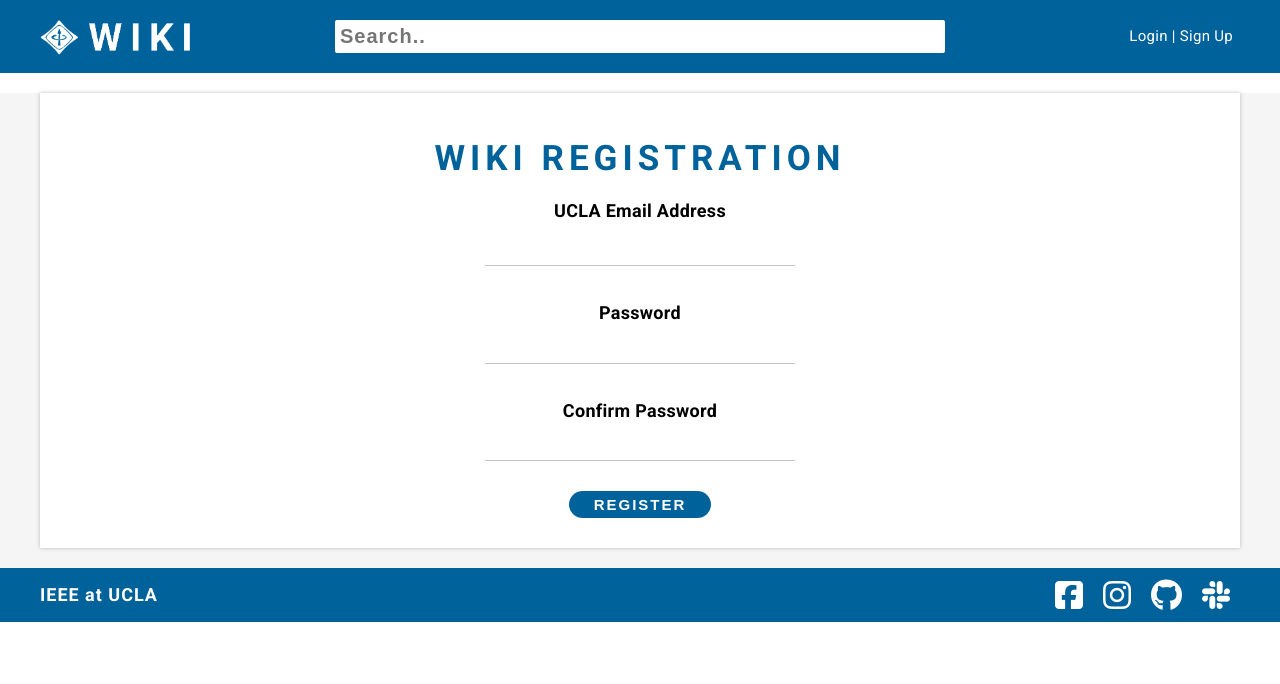
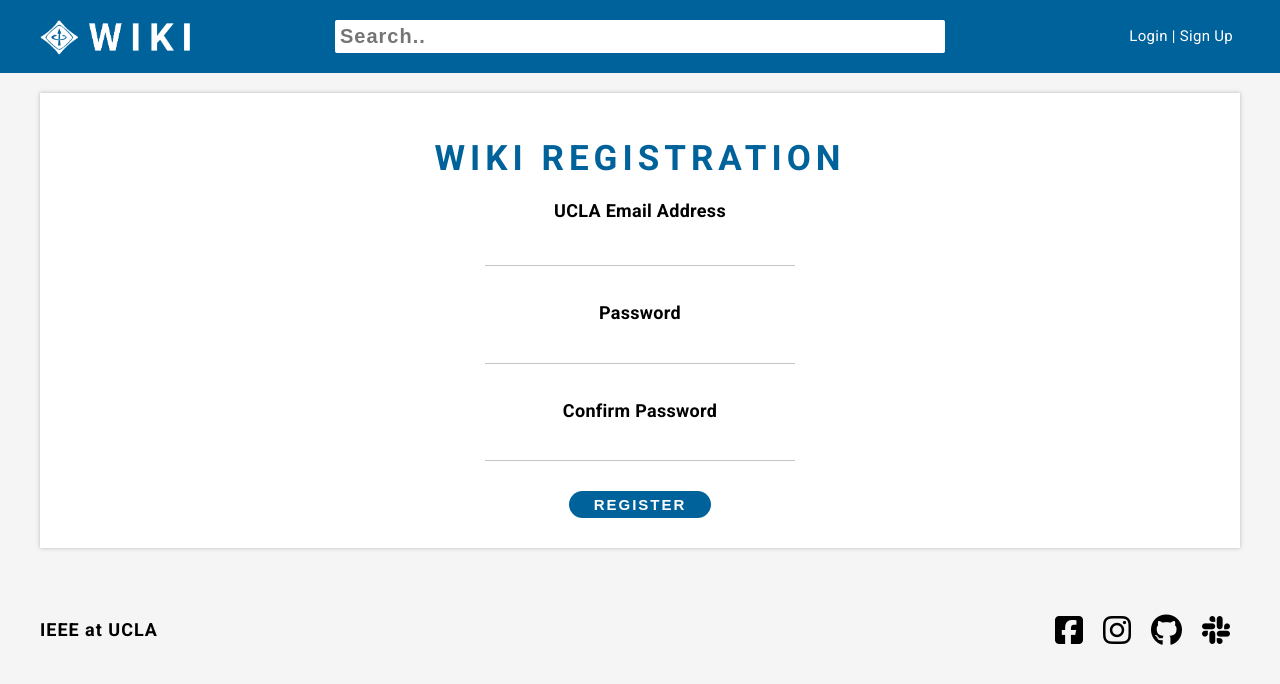
Before and after one commit to UCLA-IEEE/wiki-frontend, a React (Vite) app: page /registration in a window 1280 px wide. Shown: the top 684 px of the page. Built offline with nearby package versions, Linux system fonts and the light colour scheme.

Commit message:
Footer now transparent to void looking weird when page too short. Grey background code is better and not so ghetto and problematic.

```diff
--- a/app/Router.jsx
+++ b/app/Router.jsx
@@ -1,12 +1,14 @@
 import React from 'react'
 import { BrowserRouter } from 'react-router-dom'
 import { Switch, Route } from 'react-router'
+
 import ContentPage from './pages/ContentPage'
 import ErrorPage from './pages/ErrorPage'
 import RegistrationPage from './pages/RegistrationPage'
 import SearchPage from './pages/SearchPage'
 
 import Navbar from './components/Navbar'
+import Footer from './components/Footer'
 
 class Router extends React.Component {
   render() {
@@ -21,6 +23,7 @@ class Router extends React.Component {
             <Route path="/search/:query" component={SearchPage} />
             <Route path="" component={ErrorPage} />
           </Switch>
+          <Footer />
         </div>
       </BrowserRouter>
     )
--- a/app/components/Footer.jsx
+++ b/app/components/Footer.jsx
@@ -4,12 +4,12 @@ import styled from 'styled-components'
 import { PageWrapper } from './Wrappers'
 
 const FooterContainer = styled.div`
-  background-color: #00629b;
-  padding: 15px 0;
+  padding: 30px 0;
+  margin-top: 40px;
 `
 
 const FooterText = styled.p`
-  color: white;
+  color: black;
   font-weight: bold;
   letter-spacing: 1px;
   margin: 0;
@@ -23,10 +23,9 @@ const FooterText = styled.p`
 const SocialContainer = styled.div`
   float: right;
   margin-top: -4px;
-  color: white;
 
   a {
-    color: white;
+    color: black;
   }
 
   i {
--- a/app/components/Wrappers.jsx
+++ b/app/components/Wrappers.jsx
@@ -24,13 +24,8 @@ const CardContentWrapper = styled.div`
   margin: 0 auto;
 `
 
-const LightGreyBackground = styled.div`
-  background-color: #f5f5f5;
-`
-
 module.exports = {
   PageWrapper,
-  LightGreyBackground,
   CardContentWrapper,
   Card
 }
--- a/app/pages/ContentPage.jsx
+++ b/app/pages/ContentPage.jsx
@@ -3,7 +3,7 @@ import styled from 'styled-components'
 import hljs from 'highlightjs'
 
 import Footer from '../components/Footer'
-import { PageWrapper, LightGreyBackground, CardContentWrapper, Card } from '../components/Wrappers'
+import { PageWrapper, CardContentWrapper, Card } from '../components/Wrappers'
 import { Title } from '../components/Typography'
 import { CommentSection } from '../components/Comment'
 
@@ -38,7 +38,6 @@ class ContentPage extends Component {
 
   render() {
     return (
-      <LightGreyBackground>
       <PageWrapper mobileWrap>
         <Card>
           <CardContentWrapper>
@@ -62,9 +61,6 @@ class ContentPage extends Component {
           <CommentSection page={page.page} />
         </Card>
       </PageWrapper>
-
-        <Footer />
-      </LightGreyBackground>
     )
   }
 }
--- a/app/pages/RegistrationPage.jsx
+++ b/app/pages/RegistrationPage.jsx
@@ -2,18 +2,9 @@ import React, { Component } from 'react'
 import styled from 'styled-components'
 
 import Footer from '../components/Footer'
-import { PageWrapper, LightGreyBackground, Card } from '../components/Wrappers'
+import { PageWrapper, Card } from '../components/Wrappers'
 import { Title } from '../components/Typography'
 import { Button, Input } from '../components/Form'
-
-const FullScreen = LightGreyBackground.extend`
-  height: 100%;
-  display: block;
-`
-
-const FullScreenWrapper = PageWrapper.extend`
-  height: 85%;
-`
 
 const RTitle = Title.extend`
   letter-spacing: 5px;
@@ -22,6 +13,10 @@ const RTitle = Title.extend`
 
 const P = styled.p`
   margin: 5px 0;
+`
+
+const WhitePageWrapper = PageWrapper.extend`
+  background-color: white;
 `
 
 class RegistrationPage extends Component {
@@ -54,8 +49,7 @@ class RegistrationPage extends Component {
 
   render() {
     return (
-      <FullScreen>
-        <FullScreenWrapper mobileWrap>
+      <PageWrapper mobileWrap>
         <Card style={{ textAlign: 'center' }}>
           <RTitle>Wiki Registration</RTitle>
           <form onSubmit={this.handleRegistrationSubmit}>
@@ -79,10 +73,7 @@ class RegistrationPage extends Component {
             </div>
           </form>
         </Card>
-        </FullScreenWrapper>
-
-        <Footer />
-      </FullScreen>
+      </PageWrapper>
     )
   }
 }
--- a/public/default.css
+++ b/public/default.css
@@ -3,10 +3,9 @@ body {
   font-family: 'Roboto', sans-serif;
 }
 
-html,
-body,
-#app {
-  height: 100%;
+html {
+  min-height: 100%;
+  background-color: #f5f5f5;
 }
 
 .spinner {
```
Lines whose indentation alone changed are shown as unchanged.
